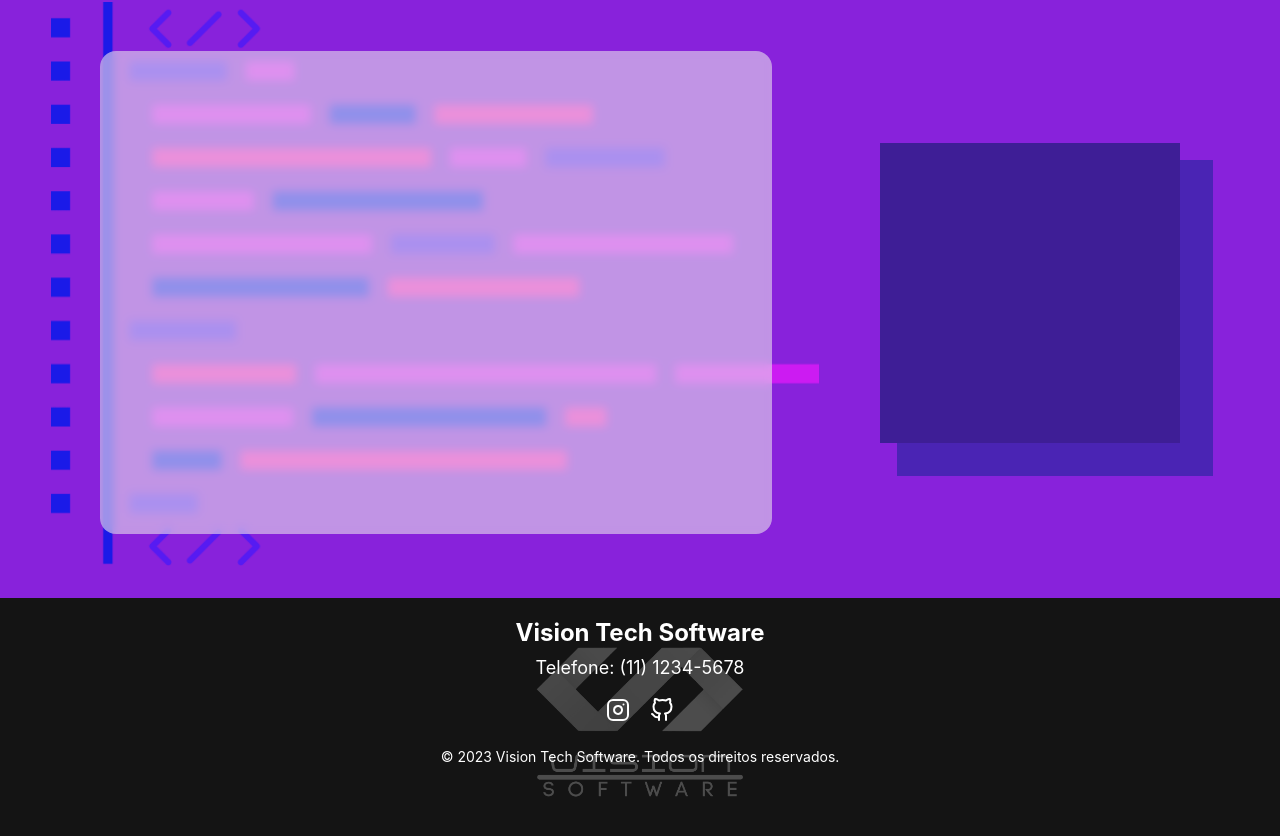
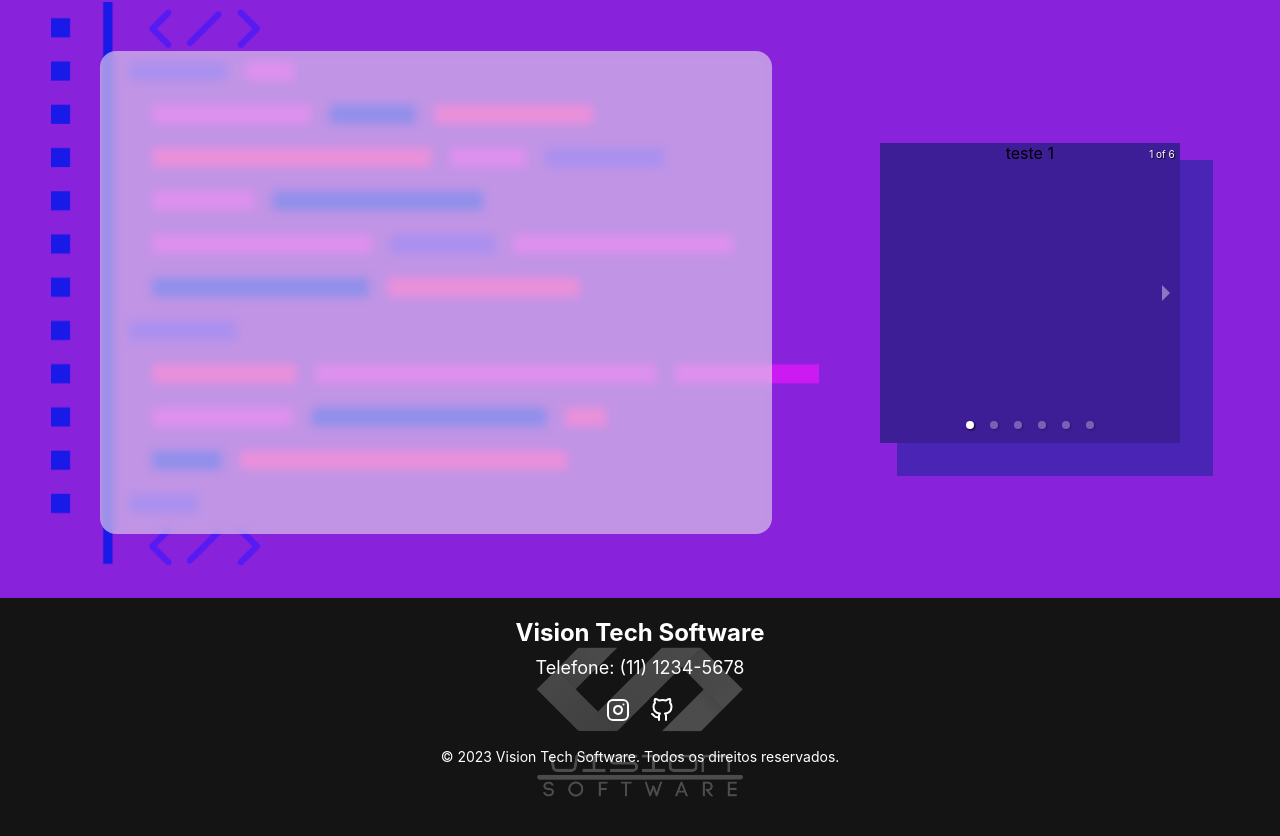
Before and after one commit to visionsoftbrasil/vision-tech, a React (Vite) app: page / in a window 1280 px wide. Shown: the part 1002-1838 px from the top of the page. Built offline with nearby package versions, Linux system fonts and the light colour scheme.

Commit message:
creact carousell included

```diff
--- a/index.html
+++ b/index.html
@@ -4,6 +4,7 @@
     <meta charset="UTF-8" />
     <meta name="viewport" content="width=device-width, initial-scale=1.0" />
     <title>Vision Soft Brasil</title>
+    <link rel="stylesheet" href="./node_modules/react-responsive-carousel/lib/styles/carousel.min.css"/>
     <link rel="shortcut icon" href="./src/assets/images/logo/colored-simbol-nobg.png" type="image/x-icon">
   </head>
   <body>
--- a/package.json
+++ b/package.json
@@ -12,6 +12,7 @@
   "dependencies": {
     "react": "^18.2.0",
     "react-dom": "^18.2.0",
+    "react-responsive-carousel": "^3.2.23",
     "react-router-dom": "^6.15.0",
     "sass": "^1.66.1"
   },
--- a/src/index.sass
+++ b/src/index.sass
@@ -366,3 +366,11 @@ footer
       margin-top: 20px
       font-size: 14px
 /* background-color: #242424; */
+
+.carousel
+  width: 100%
+  height: 100%
+
+.container-carousel
+  width: 100%
+  height: 100%
--- a/src/pages/Home.jsx
+++ b/src/pages/Home.jsx
@@ -1,4 +1,5 @@
 import logo from "../assets/images/logo/central-white-nobg-minimal.png"
+import { Carousel } from "react-responsive-carousel"
 
 export default function Home() {
 
@@ -28,7 +29,26 @@ export default function Home() {
 
                         </div>
                         <div className="img-shadow">
-
+                            <Carousel className="carousel">
+                                <div className="container-carousel">
+                                    <p>teste 1</p>
+                                </div>
+                                <div className="container-carousel">
+                                    <p>teste 2</p>
+                                </div>
+                                <div className="container-carousel">
+                                    <p>teste 3</p>
+                                </div>
+                                <div className="container-carousel">
+                                    <p>teste 1</p>
+                                </div>
+                                <div className="container-carousel">
+                                    <p>teste 2</p>
+                                </div>
+                                <div className="container-carousel">
+                                    <p>teste 3</p>
+                                </div>
+                            </Carousel>
                         </div>
                     </div>
                 </div>
```
Also changed, not shown: 1 other file (tests, documents, lock files or other folders).
